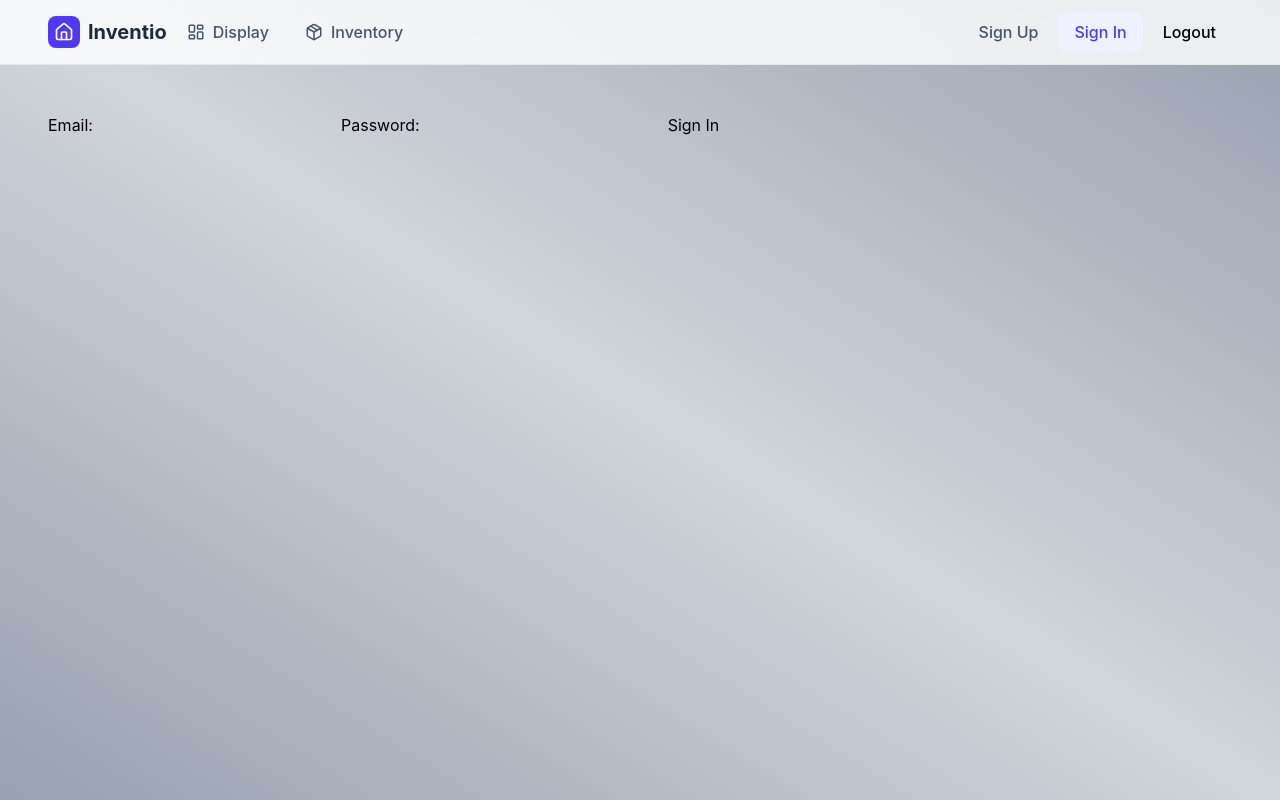
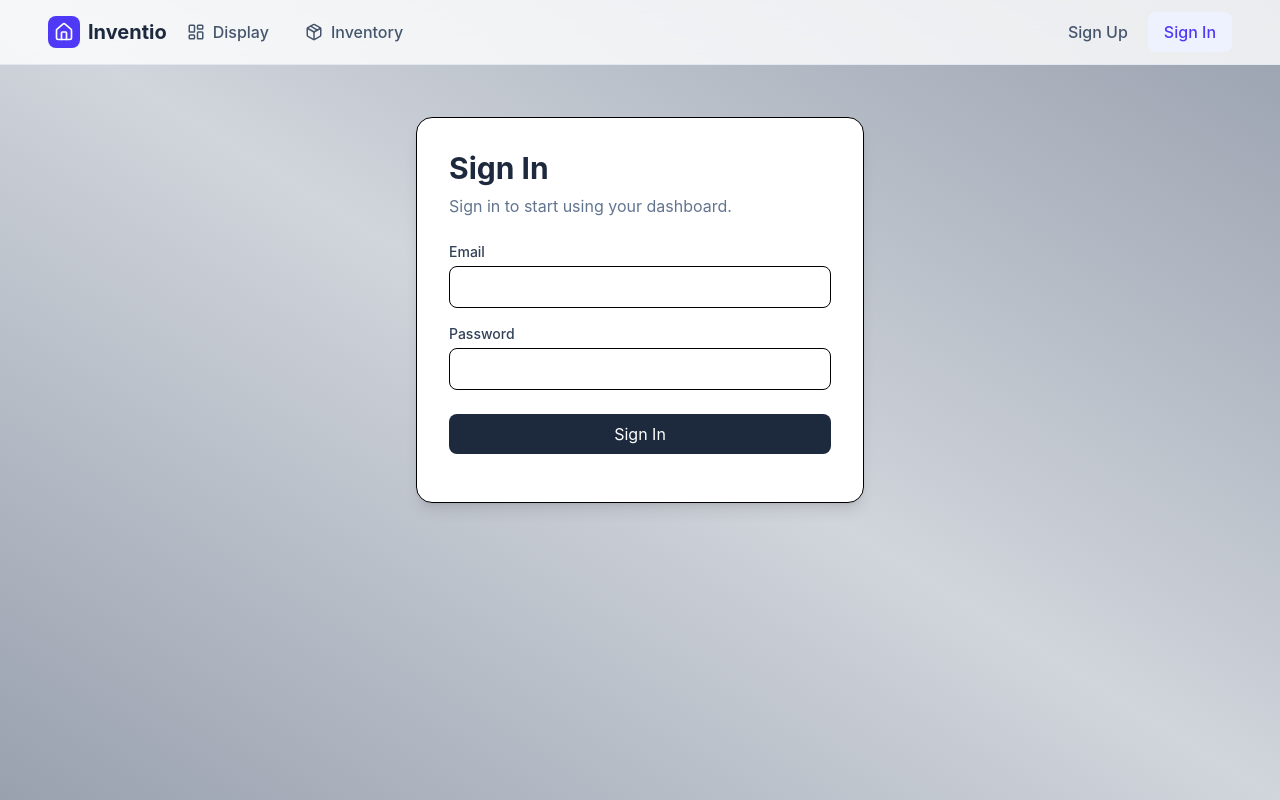
Before and after one commit to norbe98/smart-finance-dashboard, a React (Vite) app in the folder frontend/: page /signin in a window 1280 px wide. Built offline with nearby package versions, Linux system fonts and the light colour scheme; no server answers.

Commit message:
add frontend authorization context, UI, types

```diff
--- a/frontend/src/components/Navbar.tsx
+++ b/frontend/src/components/Navbar.tsx
@@ -1,10 +1,13 @@
-import { SquareMenu, LayoutDashboard, Package, Home, X } from "lucide-react";
+import { SquareMenu, LayoutDashboard, Package, Home, X, LogOut } from "lucide-react";
 import { useState } from "react";
 import { Link, useLocation } from "react-router-dom";
+import { useAuth } from "../context/AuthContext";
 
 export default function Navbar() {
     const [isOpen, setIsOpen] = useState<boolean>(false);
     const location = useLocation();
+
+    const { user, logOut } = useAuth()
 
     function isActive(path: string) {
         return location.pathname === path
@@ -37,6 +40,21 @@ export default function Navbar() {
                     </div>
 
                     <div className="hidden md:flex items-center gap-1">
+                        {user ?
+                        <>
+                        <div
+                            className={`flex items-center gap-2 px-4 py-2 rounded-lg transition-colors`}>
+                            <span className="font-medium">{user.email}</span>
+                        </div>
+
+                        <div
+                            onClick={logOut}
+                            className={`flex items-center gap-2 px-4 py-2 rounded-lg transition-colors cursor-pointer`}>
+                            <span className="font-medium">Logout</span>
+                        </div>
+                        </>
+                        :
+                        <>
                         <Link
                             to="/signup"
                             className={`flex items-center gap-2 px-4 py-2 rounded-lg transition-colors ${isActive('/signup') ? 'bg-indigo-50 text-indigo-600' : 'text-slate-600 hover:bg-slate-50'}`}>
@@ -47,11 +65,8 @@ export default function Navbar() {
                             className={`flex items-center gap-2 px-4 py-2 rounded-lg transition-colors ${isActive('/signin') ? 'bg-indigo-50 text-indigo-600' : 'text-slate-600 hover:bg-slate-50'}`}>
                             <span className="font-medium">Sign In</span>
                         </Link>
-                        <Link
-                            to="/"
-                            className={`flex items-center gap-2 px-4 py-2 rounded-lg transition-colors`}>
-                            <span className="font-medium">Logout</span>
-                        </Link>
+                        </>
+                        }
                     </div>
 
                     <button
@@ -64,18 +79,34 @@ export default function Navbar() {
 
             {isOpen && (
                 <div className="md:hidden border-t border-slate-100 bg-white p-4 space-y-2 animate-in slide-in-from-top duration-300">
+                    {user ?
+                    <>
+                    <div
+                        className={`flex items-center gap-2 px-4 py-2 rounded-lg transition-colors`}>
+                        <span className="font-medium">{user.email}</span>
+                    </div>
+
+                    <div
+                        onClick={logOut}
+                        className={`flex items-center gap-2 px-4 py-2 rounded-lg transition-colors cursor-pointer`}>
+                        <span className="font-medium">Logout</span>
+                    </div>
+                    </>
+                    :
+                    <>
                     <Link
-                        onClick={() => setIsOpen(false)}
                         to="/signup"
-                        className="flex items-center gap-3 p-3 rounded-xl hover:bg-slate-50 text-slate-700">
-                        Sign Up
+                        className={`flex items-center gap-2 px-4 py-2 rounded-lg transition-colors ${isActive('/signup') ? 'bg-indigo-50 text-indigo-600' : 'text-slate-600 hover:bg-slate-50'}`}>
+                        <span className="font-medium">Sign Up</span>
                     </Link>
                     <Link
-                        onClick={() => setIsOpen(false)}
                         to="/signin"
-                        className="flex items-center gap-3 p-3 rounded-xl hover:bg-slate-50 text-slate-700">
-                        Sign In
+                        className={`flex items-center gap-2 px-4 py-2 rounded-lg transition-colors ${isActive('/signin') ? 'bg-indigo-50 text-indigo-600' : 'text-slate-600 hover:bg-slate-50'}`}>
+                        <span className="font-medium">Sign In</span>
                     </Link>
+                    </>
+                    }
+
                     <Link
                         onClick={() => setIsOpen(false)}
                         to="/display"
--- a/frontend/src/context/AuthContext.tsx
+++ b/frontend/src/context/AuthContext.tsx
@@ -1,13 +1,36 @@
-import { createContext, useContext, useState } from "react";
+import { createContext, useContext, useEffect, useState } from "react";
 import type { User,  AuthContext, AuthUser } from "../types/types";
+import { useNavigate } from "react-router-dom";
 
 const AuthContext = createContext<AuthContext | null>(null)
 
 export default function AuthProvider({children}: {children: React.ReactNode}) {
 
     const [user, setUser] = useState<User |null>(null)
-    const [error, setError] = useState<string>("")
+    const [message, setMessage] = useState<string>("")
     const [loading, setLoading] = useState<string>("")
+    const navigate = useNavigate()
+
+    useEffect(() => {
+        getMe()
+        setMessage("")
+    }, [])
+
+    async function getMe() {
+        const token = localStorage.getItem("token")
+
+        const res = await fetch("/api/auth/me", {
+            method: "GET",
+            headers: {
+                authorization: `Bearer ${token}`
+            }
+        })
+        const user = await res.json()
+
+        if(user) {
+            setUser(user)
+        }
+    }
 
     async function signUp(data: AuthUser) {
         const res = await fetch("/api/auth/signup", {
@@ -17,6 +40,10 @@ export default function AuthProvider({children}: {children: React.ReactNode}) {
             },
             body: JSON.stringify(data)
         })
+
+        if(res.status === 400) return setMessage("Email already exists!")
+        if(res.status === 201) return setMessage("You registered successfully, now you can login.")
+
         const email = await res.json()
         return email
     }
@@ -31,26 +58,29 @@ export default function AuthProvider({children}: {children: React.ReactNode}) {
             })
             const user = await res.json()
 
-            if(res.status === 401) return setError("The email is not existing")
-
-            if(res.status === 402) return setError("The passowrd is not correct")
+            if(res.status === 401) return setMessage("Invalid email/password, please try again!")
 
             if(res.status === 200) {
                 localStorage.setItem("token", user.token)
+                setUser(user.userData)
+                alert("You logged in successfully!")
+                navigate("/")
+                setMessage("")
             }
     }
 
     async function logOut() {
-
+        localStorage.removeItem("token")
+        setUser(null)
+        navigate("/")
     }
 
     return (
-        <AuthContext.Provider value={{ user, signUp, signIn, error }}>
+        <AuthContext.Provider value={{ user, signUp, signIn, message, logOut }}>
             {children}
         </AuthContext.Provider>
     )
 }
-
 
 export function useAuth() {
     const ctx = useContext(AuthContext)
--- a/frontend/src/pages/SignInPage.tsx
+++ b/frontend/src/pages/SignInPage.tsx
@@ -2,35 +2,72 @@ import { useState } from "react"
 import { useAuth } from "../context/AuthContext"
 
 export default function SignInPage() {
-
   const [email, setEmail] = useState<string>("")
   const [password, setPassword] = useState<string>("")
-    const { signIn, error } = useAuth()
+  const { signIn, message } = useAuth()
 
-    async function handleSignIn() {
-        try {
-            await signIn({email, password})
-        } catch (error) {
-            alert(error)
-        }
+  async function handleSignUp() {
+    await signIn({ email, password })
   }
 
   return (
+    <div className="mt-4 md:mt-1 flex items-center justify-center px-4">
+      <form
+        className="w-full max-w-md bg-white rounded-2xl shadow-lg border p-8"
+        onSubmit={(e) => {
+          e.preventDefault()
+          handleSignUp()
+        }}
+      >
+        <h1 className="text-3xl font-bold text-slate-800 mb-2">
+          Sign In
+        </h1>
+
+        <p className="text-slate-500 mb-6">
+          Sign in to start using your dashboard.
+        </p>
+
+        <div className="flex flex-col gap-4">
           <div>
-            <form onSubmit={(e) => {
-                e.preventDefault()
-                handleSignIn()
-            }}>
-                <label>Email:
-                    <input value={email} type="email" onChange={(e) => setEmail(e.target.value)}/>
+            <label className="block mb-1 text-sm font-medium text-slate-700">
+              Email
             </label>
-                <label>Password:
-                    <input value={password} type="password" onChange={(e) => setPassword(e.target.value)}/>
+            <input
+              className="w-full border rounded-lg px-3 py-2 outline-none focus:ring-2 focus:ring-slate-400"
+              value={email}
+              type="email"
+              onChange={(e) => setEmail(e.target.value)}
+            />
+          </div>
+
+          <div>
+            <label className="block mb-1 text-sm font-medium text-slate-700">
+              Password
             </label>
-                <button>Sign In</button>
+            <input
+              className="w-full border rounded-lg px-3 py-2 outline-none focus:ring-2 focus:ring-slate-400"
+              value={password}
+              type="password"
+              onChange={(e) => setPassword(e.target.value)}
+            />
+          </div>
+
+          <button className="mt-2 bg-slate-800 text-white py-2 rounded-lg cursor-pointer hover:bg-slate-700 transition">
+            Sign In
+          </button>
+        </div>
+
+
+        {message === "You registered successfully, now you can login." ?
+          <p className="mt-4 text-sm text-green-600">
+            {message}
+          </p>
+          :
+          <p className="mt-4 text-sm text-red-600">
+            {message}
+          </p>
+        }
       </form>
-
-            {error && <>{error}</>}
     </div>
   )
 }
--- a/frontend/src/pages/SignUpPage.tsx
+++ b/frontend/src/pages/SignUpPage.tsx
@@ -2,38 +2,72 @@ import { useState } from "react"
 import { useAuth } from "../context/AuthContext"
 
 export default function SignUpPage() {
-
   const [email, setEmail] = useState<string>("")
   const [password, setPassword] = useState<string>("")
-    const [registeredEmail, setRegisteredEmail] = useState<string>("")
-    const { signUp } = useAuth()
+  const { signUp, message } = useAuth()
 
   async function handleSignUp() {
-        try {
-            const rEmail = await signUp({email, password})
-            if(rEmail) setRegisteredEmail(rEmail)
-        } catch (error) {
-            alert(error)
-        }
+    await signUp({ email, password })
   }
 
   return (
-        <div>
-            <form onSubmit={(e) => {
+    <div className="mt-4 md:mt-1 flex items-center justify-center px-4">
+      <form
+        className="w-full max-w-md bg-white rounded-2xl shadow-lg border p-8"
+        onSubmit={(e) => {
           e.preventDefault()
           handleSignUp()
-            }}>
-                <label>Email:
-                    <input value={email} type="email" onChange={(e) => setEmail(e.target.value)}/>
+        }}
+      >
+        <h1 className="text-3xl font-bold text-slate-800 mb-2">
+          Create account
+        </h1>
+
+        <p className="text-slate-500 mb-6">
+          Register to start using your dashboard.
+        </p>
+
+        <div className="flex flex-col gap-4">
+          <div>
+            <label className="block mb-1 text-sm font-medium text-slate-700">
+              Email
             </label>
-                <label>Password:
-                    <input value={password} type="password" onChange={(e) => setPassword(e.target.value)}/>
+            <input
+              className="w-full border rounded-lg px-3 py-2 outline-none focus:ring-2 focus:ring-slate-400"
+              value={email}
+              type="email"
+              onChange={(e) => setEmail(e.target.value)}
+            />
+          </div>
+
+          <div>
+            <label className="block mb-1 text-sm font-medium text-slate-700">
+              Password
             </label>
-                <button>Register</button>
+            <input
+              className="w-full border rounded-lg px-3 py-2 outline-none focus:ring-2 focus:ring-slate-400"
+              value={password}
+              type="password"
+              onChange={(e) => setPassword(e.target.value)}
+            />
+          </div>
+
+          <button className="mt-2 bg-slate-800 text-white py-2 rounded-lg cursor-pointer hover:bg-slate-700 transition">
+            Register
+          </button>
+        </div>
+
+
+        {message === "You registered successfully, now you can login." ?
+          <p className="mt-4 text-sm text-green-600">
+            {message}
+          </p>
+          :
+          <p className="mt-4 text-sm text-red-600">
+            {message}
+          </p>
+        }
       </form>
-
-            {registeredEmail && <>
-            You registered successfully with {registeredEmail}, now you can login.</>}
     </div>
   )
 }
--- a/frontend/src/types/types.ts
+++ b/frontend/src/types/types.ts
@@ -94,7 +94,8 @@ export type AuthContext = {
     user: User | null,
     signUp: (data: AuthUser) => Promise<string>,
     signIn: (data: AuthUser) => Promise<void>,
-    error: string
+    message: string,
+    logOut: () => void
 }
 
 export type AuthUser = {
```
Lines whose indentation alone changed are shown as unchanged.
